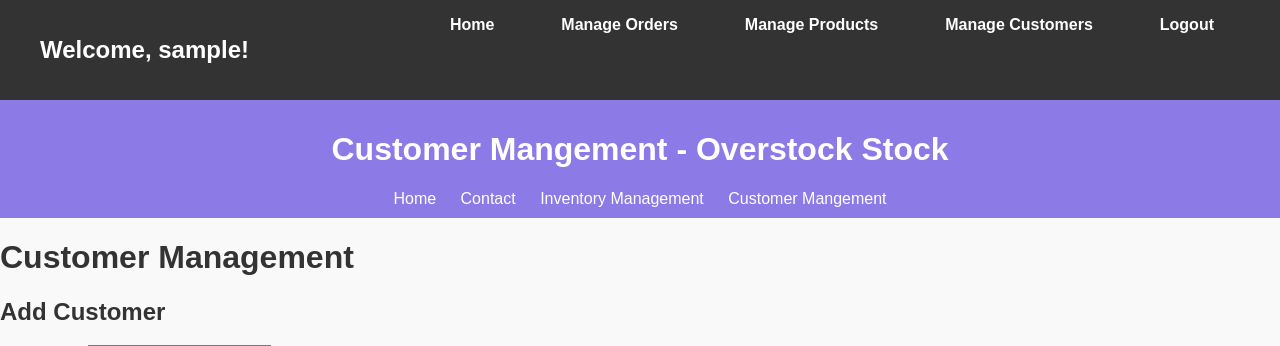
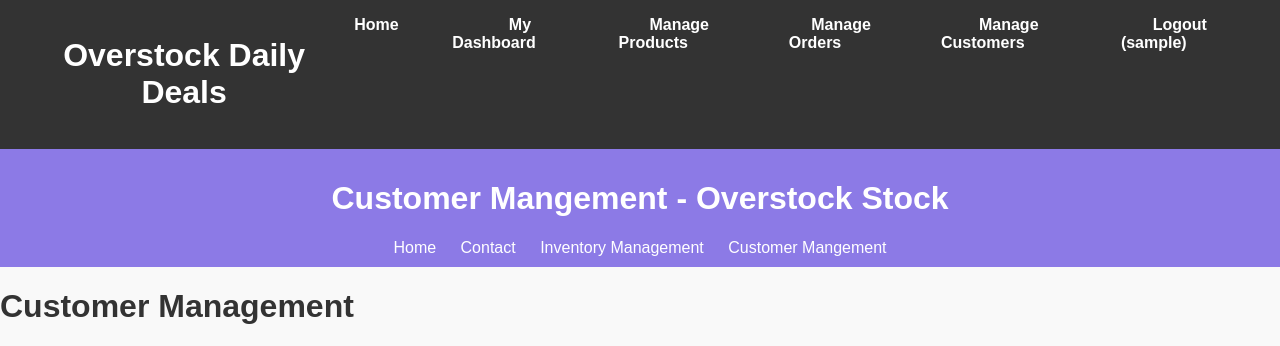
Before and after one commit to kevint024/overstock, a PHP site: page /admin/customers.php in a window 1280 px wide. Shown: the top 346 px of the page. Run offline with PHP 8.4, Linux system fonts and the light colour scheme; the visitor is signed in with stand-in values (Sample User, id 1); tables that the repository leaves empty or names only in its code hold one stand-in row (values such as "Sample post").

Commit message:
Header changes to reflect admin vs non-admin users

```diff
--- a/header.php
+++ b/header.php
@@ -1,16 +1,5 @@
 <?php
-if (session_status() === PHP_SESSION_NONE) {
-    session_start();
-}
-
-// Check if the user is logged in
-if (isset($_SESSION['user_id'])) {
-    $username = htmlspecialchars($_SESSION['username']);
-    $role = htmlspecialchars($_SESSION['role']);
-} else {
-    header("Location: login.php");
-    exit();
-}
+session_start();
 ?>
 
 <!DOCTYPE html>
@@ -19,20 +8,27 @@ if (isset($_SESSION['user_id'])) {
     <meta charset="UTF-8">
     <meta name="viewport" content="width=device-width, initial-scale=1.0">
     <link rel="stylesheet" href="/overstock-daily-deals/css/styles.css">
+    <title>Overstock Daily Deals</title>
 </head>
 <body>
     <header class="main-header">
         <div class="container">
-            <h2>Welcome, <?php echo $username; ?>!</h2>
+            <h1>Overstock Daily Deals</h1>
             <nav class="navbar">
                 <ul>
                     <li><a href="/overstock-daily-deals/index.php">Home</a></li>
-                    <?php if ($role === 'admin') { ?>
-                        <li><a href="/overstock-daily-deals/admin/orders.php">Manage Orders</a></li>
-                        <li><a href="/overstock-daily-deals/admin/products.php">Manage Products</a></li>
-                        <li><a href="/overstock-daily-deals/admin/customers.php">Manage Customers</a></li>
+                    <?php if (isset($_SESSION['user_id'])) { ?>
+                        <li><a href="/overstock-daily-deals/user_dashboard.php">My Dashboard</a></li>
+                        <?php if ($_SESSION['role'] === 'admin') { ?>
+                            <li><a href="/overstock-daily-deals/admin/products.php">Manage Products</a></li>
+                            <li><a href="/overstock-daily-deals/admin/orders.php">Manage Orders</a></li>
+                            <li><a href="/overstock-daily-deals/admin/customers.php">Manage Customers</a></li>
+                        <?php } ?>
+                        <li><a href="/overstock-daily-deals/logout.php">Logout (<?php echo htmlspecialchars($_SESSION['username']); ?>)</a></li>
+                    <?php } else { ?>
+                        <li><a href="/overstock-daily-deals/login.php">Login</a></li>
+                        <li><a href="/overstock-daily-deals/register.php">Register</a></li>
                     <?php } ?>
-                    <li><a href="/overstock-daily-deals/logout.php">Logout</a></li>
                 </ul>
             </nav>
         </div>
```
